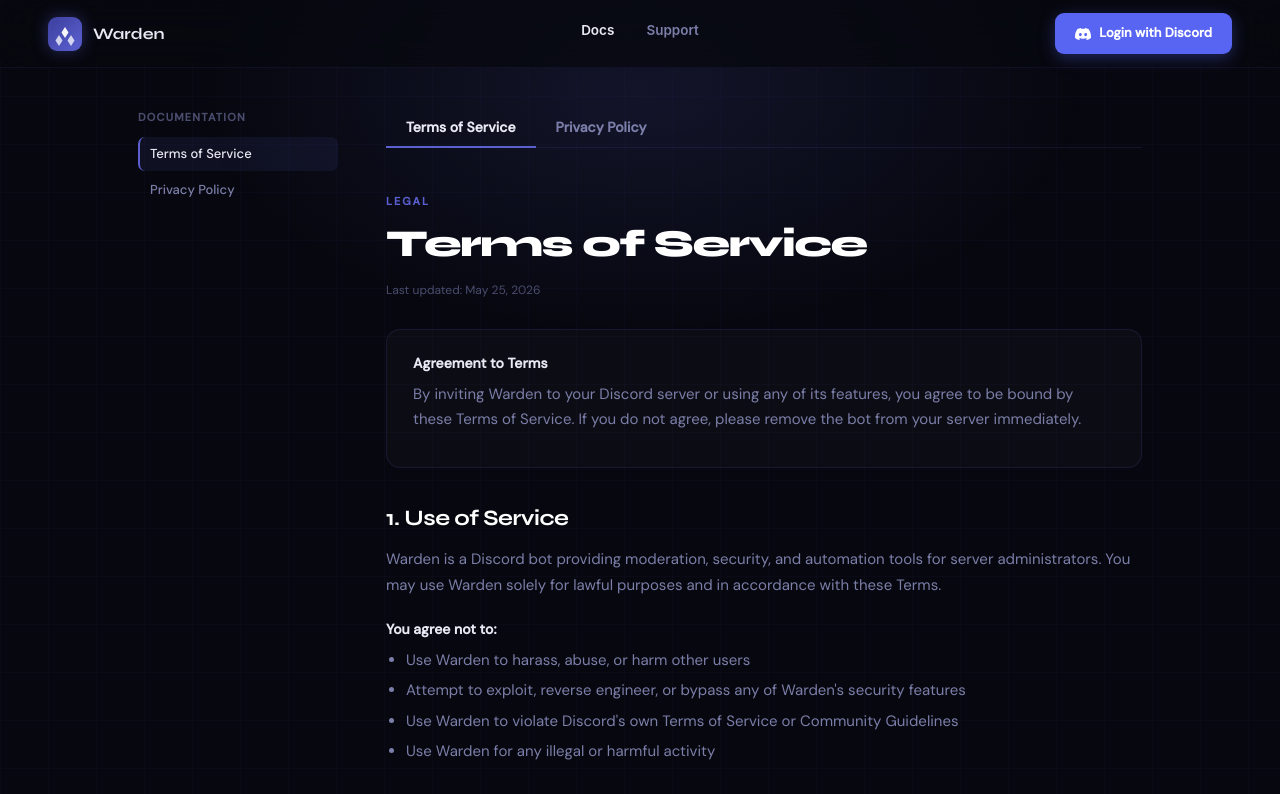
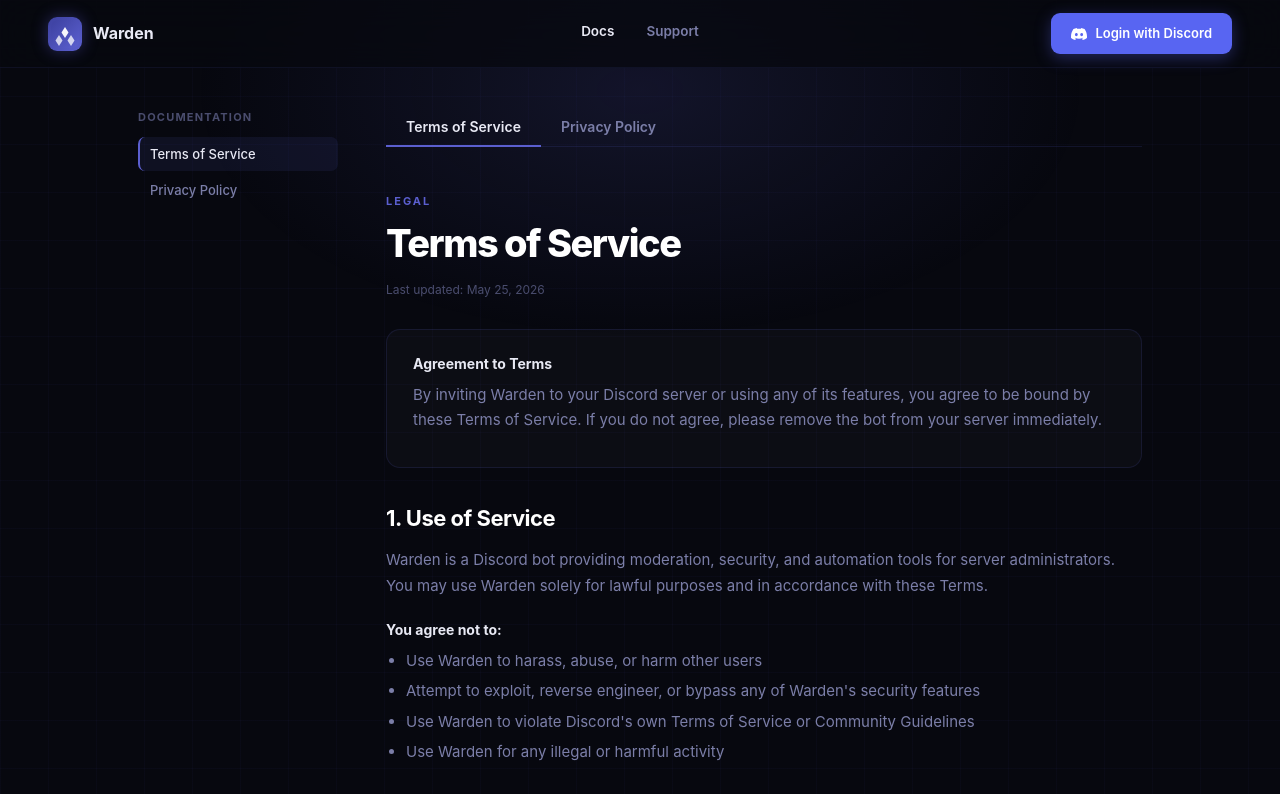
Before and after one commit to fr4ct4ldemo/Warden-Security, a website: page dashboard/public/docs.html in a window 1280 px wide. Shown: the top 794 px of the page. Drawn offline with Linux system fonts and the light colour scheme.

Commit message:
fix: remove Google Fonts, use default system fonts

```diff
--- a/dashboard/public/docs.html
+++ b/dashboard/public/docs.html
@@ -5,8 +5,6 @@
 <meta name="viewport" content="width=device-width, initial-scale=1.0"/>
 <title>Warden — Docs & Support</title>
 <style>
-@import url('https://fonts.googleapis.com/css2?family=Syne:wght@600;700;800&family=DM+Sans:wght@300;400;500&display=swap');
-
 *, *::before, *::after { box-sizing: border-box; margin: 0; padding: 0; }
 
 :root {
@@ -23,7 +21,7 @@
 html, body {
   background: var(--bg);
   color: var(--text);
-  font-family: 'DM Sans', sans-serif;
+  font-family: -apple-system, BlinkMacSystemFont, 'Segoe UI', Roboto, sans-serif;
   font-size: 15px;
   line-height: 1.7;
   min-height: 100vh;
@@ -88,7 +86,7 @@ nav {
 .nav-logo img { width: 100%; height: 100%; object-fit: cover; border-radius: 9px; }
 
 .nav-name {
-  font-family: 'Syne', sans-serif;
+  font-family: -apple-system, BlinkMacSystemFont, 'Segoe UI', Roboto, sans-serif;
   font-size: 16px; font-weight: 700;
   color: var(--text);
 }
@@ -190,7 +188,7 @@ nav {
 
 .tab-btn {
   background: none; border: none; cursor: pointer;
-  font-family: 'DM Sans', sans-serif;
+  font-family: -apple-system, BlinkMacSystemFont, 'Segoe UI', Roboto, sans-serif;
   font-size: 14px; font-weight: 600;
   color: var(--muted);
   padding: 10px 20px;
@@ -214,8 +212,8 @@ nav {
   margin-bottom: 12px;
 }
 
-h1 { font-family: 'Syne', sans-serif; font-size: 38px; font-weight: 800; letter-spacing: -1.5px; color: #fff; line-height: 1.1; margin-bottom: 16px; }
-h2 { font-family: 'Syne', sans-serif; font-size: 22px; font-weight: 700; letter-spacing: -0.5px; color: #fff; margin-bottom: 10px; margin-top: 32px; }
+h1 { font-family: -apple-system, BlinkMacSystemFont, 'Segoe UI', Roboto, sans-serif; font-size: 38px; font-weight: 800; letter-spacing: -1.5px; color: #fff; line-height: 1.1; margin-bottom: 16px; }
+h2 { font-family: -apple-system, BlinkMacSystemFont, 'Segoe UI', Roboto, sans-serif; font-size: 22px; font-weight: 700; letter-spacing: -0.5px; color: #fff; margin-bottom: 10px; margin-top: 32px; }
 h3 { font-size: 14px; font-weight: 700; color: var(--text); margin-bottom: 6px; margin-top: 20px; }
 p { color: var(--muted); margin-bottom: 12px; }
 ul { color: var(--muted); padding-left: 20px; margin-bottom: 12px; }
```
